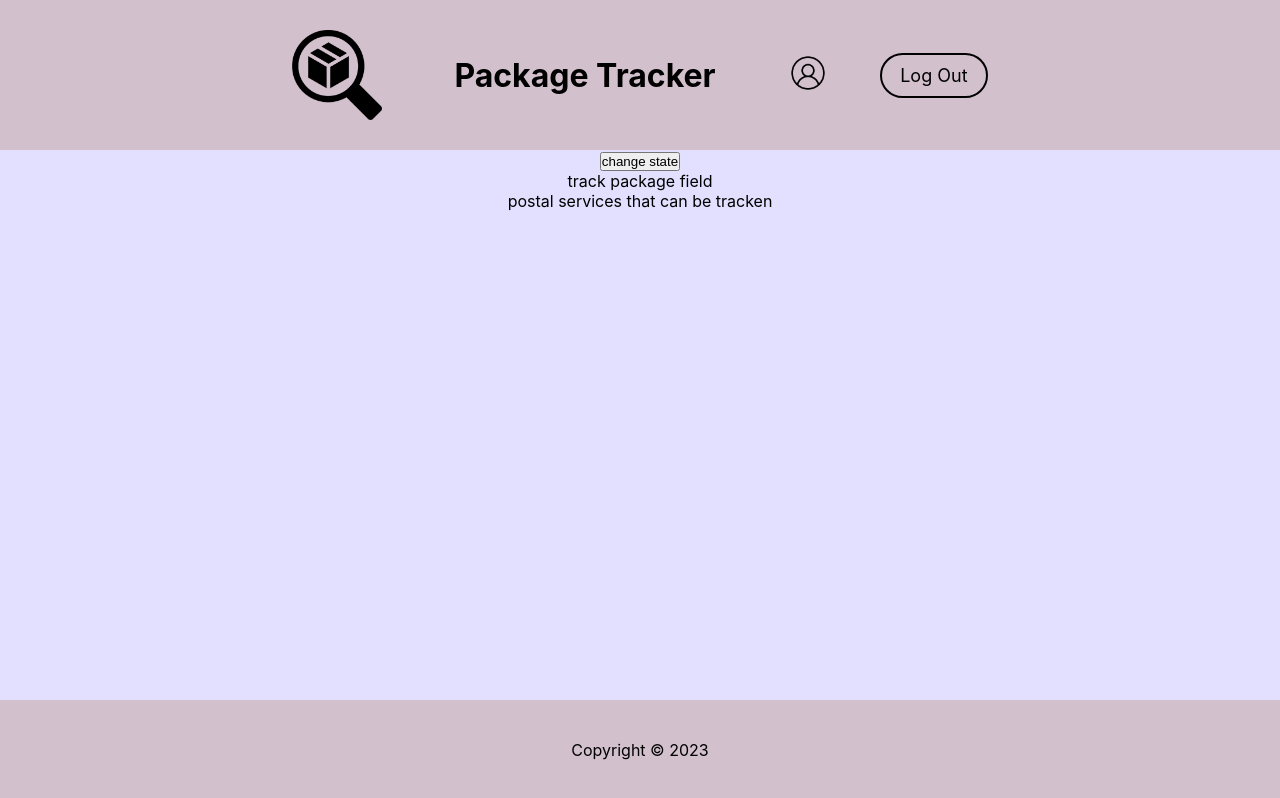
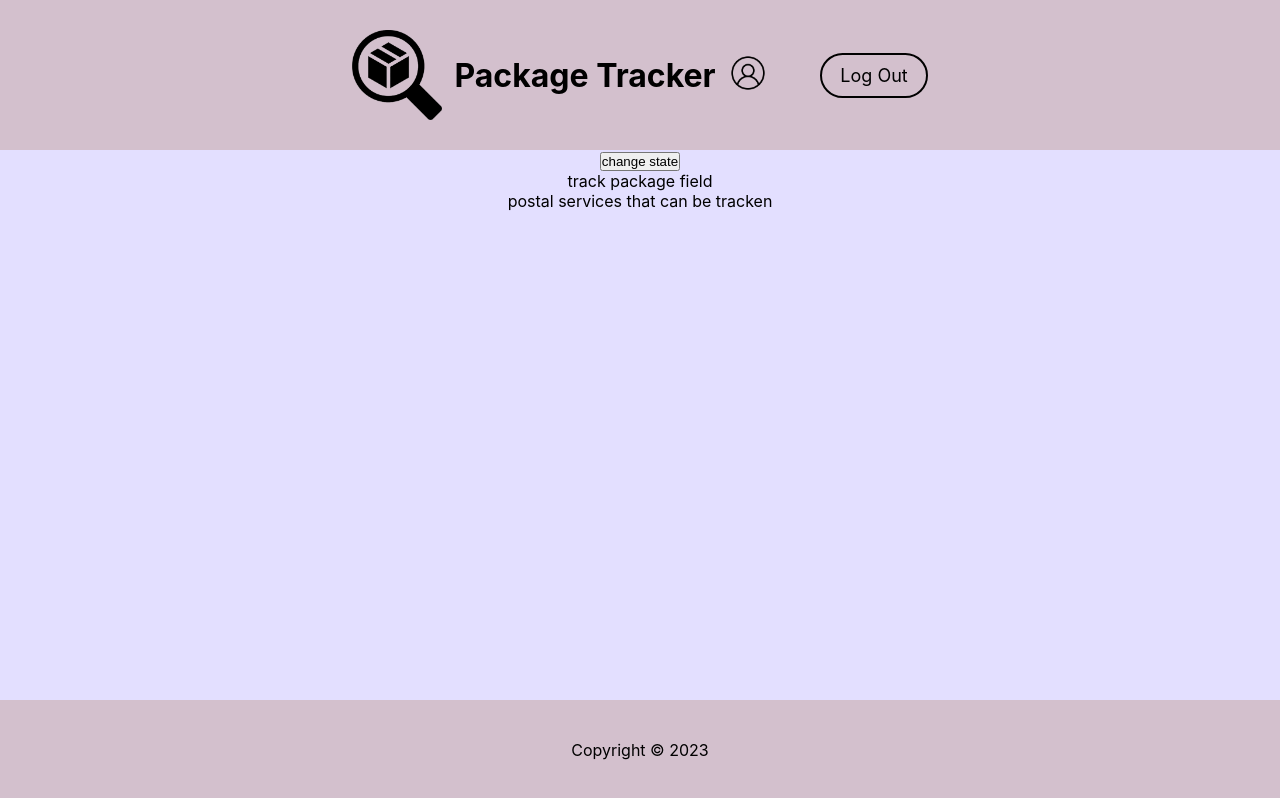
Before and after one commit to Markot96/mail-tracking-service, a React (Create React App) app: page / in a window 1280 px wide. Built offline with nearby package versions, Linux system fonts and the light colour scheme.

Commit message:
updated page positioning

```diff
--- a/src/App.css
+++ b/src/App.css
@@ -7,7 +7,7 @@
 
 /* style for width of all child components */
 .container {
-  max-width: 60%;
+  max-width: 45%;
   height: 100%;
   margin: 0 auto;
   display: flex;
--- a/src/styles/Footer.css
+++ b/src/styles/Footer.css
@@ -9,7 +9,7 @@
 .inner-footer {
     width: 100%;
     display: flex;
-    justify-content: space-around;
+    justify-content: center;
     flex-direction: row;
     align-items: center;
 }
--- a/src/styles/Header.css
+++ b/src/styles/Header.css
@@ -7,7 +7,7 @@
 .inner-header {
     width: 100%;
     display: flex;
-    justify-content: space-around;
+    justify-content: space-between;
     flex-direction: row;
     align-items: center;
 }
```
